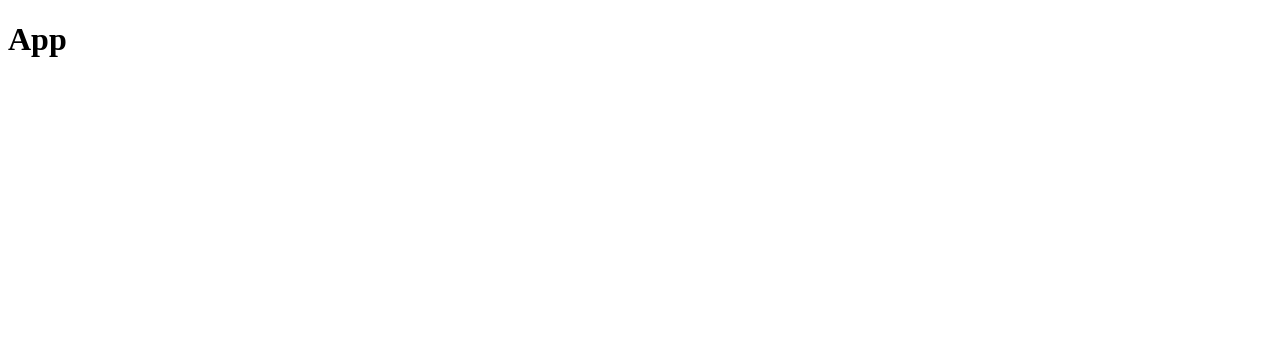
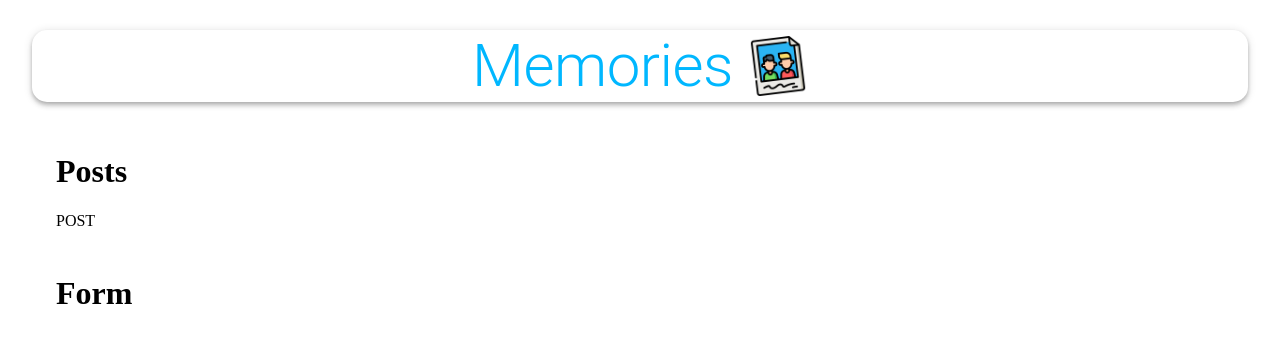
Before and after one commit to ProgramExecuter/mern-memories, a React (Create React App) app in the folder client/: page / in a window 1280 px wide. Shown: the top 342 px of the page. Built offline with nearby package versions, Linux system fonts and the light colour scheme.

Commit message:
Added Form, Posts and Post  components

```diff
--- a/client/src/App.js
+++ b/client/src/App.js
@@ -1,10 +1,46 @@
 import React from "react";
+import { Container, AppBar, Typography, Grow, Grid } from "@material-ui/core";
+
+import memories from "./images/memories.png";
+import Posts from "./components/Posts/Posts";
+import Form from "./components/Form/Form";
+
+import useStyles from "./styles";
 
 const App = () => {
+  const classes = useStyles(); // Contains styles for all classes
+
   return (
-    <div>
-      <h1>App</h1>
-    </div>
+    <Container maxWidth="lg">
+      <AppBar position="static" color="inherit" className={classes.appBar}>
+        <Typography variant="h2" align="center" className={classes.heading}>
+          Memories
+        </Typography>
+        <img
+          src={memories}
+          alt="memories"
+          height="60"
+          className={classes.image}
+        />
+      </AppBar>
+      <Grow in>
+        <Container>
+          <Grid
+            container
+            justify="space-between"
+            alignItems="stretch"
+            spacing={3}
+          >
+            <Grid item xs={12} sm={7}>
+              <Posts />
+            </Grid>
+            <Grid item xs={12} sm={7}>
+              <Form />
+            </Grid>
+          </Grid>
+        </Container>
+      </Grow>
+    </Container>
   );
 };
 
--- /dev/null
+++ b/client/src/components/Form/Form.js
@@ -0,0 +1,7 @@
+import React from "react";
+
+const Form = () => {
+  return <h1>Form</h1>;
+};
+
+export default Form;
--- /dev/null
+++ b/client/src/components/Posts/Post/Post.js
@@ -0,0 +1,7 @@
+import React from "react";
+
+const Post = () => {
+  return <div>POST</div>;
+};
+
+export default Post;
--- /dev/null
+++ b/client/src/components/Posts/Posts.js
@@ -0,0 +1,13 @@
+import React from "react";
+
+import Post from "./Post/Post.js";
+const Posts = () => {
+  return (
+    <>
+      <h1>Posts</h1>
+      <Post />
+    </>
+  );
+};
+
+export default Posts;
--- /dev/null
+++ b/client/src/styles.js
@@ -0,0 +1,18 @@
+import { makeStyles } from "@material-ui/core/styles";
+
+export default makeStyles(() => ({
+  appBar: {
+    borderRadius: 15,
+    margin: "30px 0",
+    display: "flex",
+    flexDirection: "row",
+    justifyContent: "center",
+    alignItems: "center",
+  },
+  heading: {
+    color: "rgba(0,183,255, 1)",
+  },
+  image: {
+    marginLeft: "15px",
+  },
+}));
```
Also changed, not shown: client/package.json (+13 -30 lines), client/src/components/Form/styles.js (added), client/src/components/Posts/Post/styles.js (added), client/src/components/Posts/styles.js (added), client/src/images/memories.png (added).
